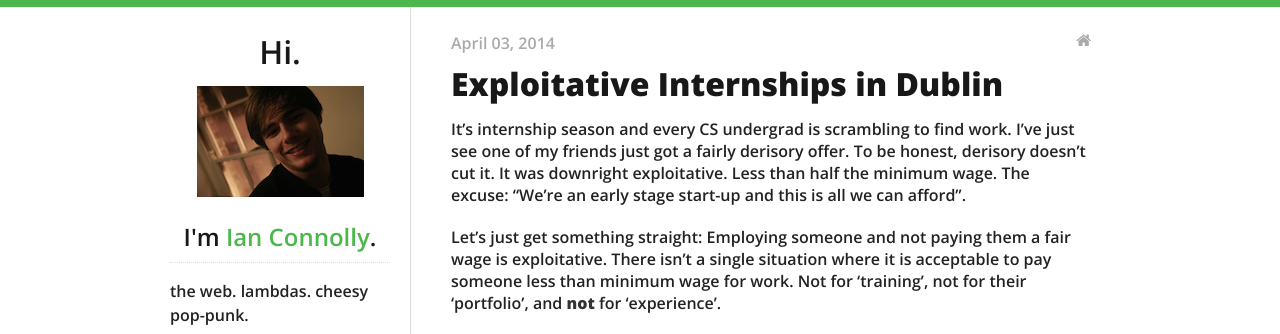
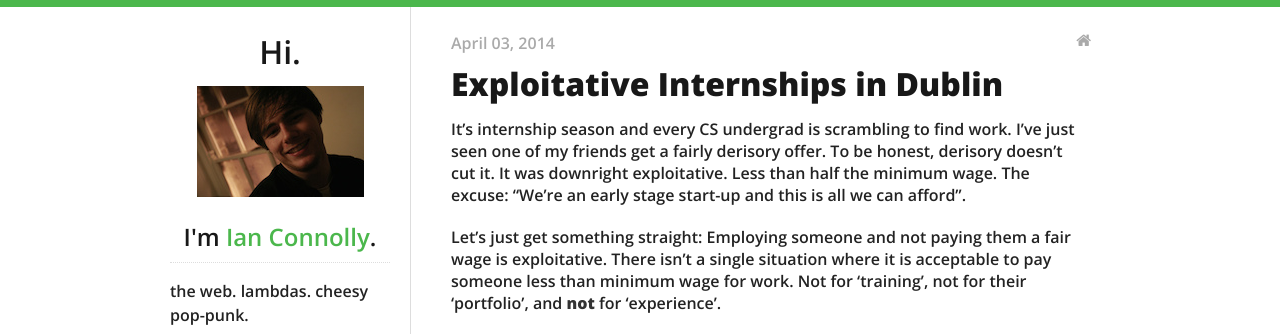
Before and after one commit to IanConnolly/ianconnolly.github.io, a Jekyll site: the page built from _posts/2014-04-03-exploitative-internships.md, in a window 1280 px wide. Shown: the top 334 px of the page. Built offline with Jekyll 4.4.1, drawn with Linux system fonts in a browser that asks for light colours; nearby versions of some CDN libraries.

Commit message:
learn2spellian

```diff
--- a/_posts/2014-04-03-exploitative-internships.md
+++ b/_posts/2014-04-03-exploitative-internships.md
@@ -6,7 +6,7 @@ category: posts
 ---
 
 It's internship season and every CS undergrad is scrambling to find work. I've
-just see one of my friends just got a fairly derisory offer. To be honest,
+just seen one of my friends get a fairly derisory offer. To be honest,
 derisory doesn't cut it. It was downright exploitative. Less than half
 the minimum wage. The excuse: "We're an early stage start-up and this is all we
 can afford".
```
